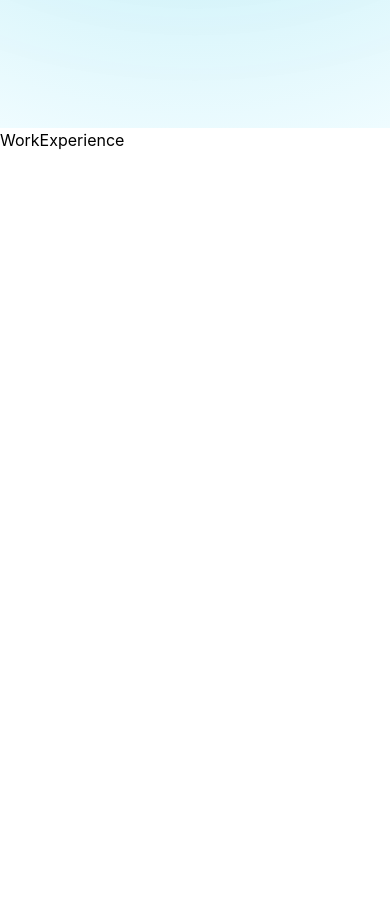
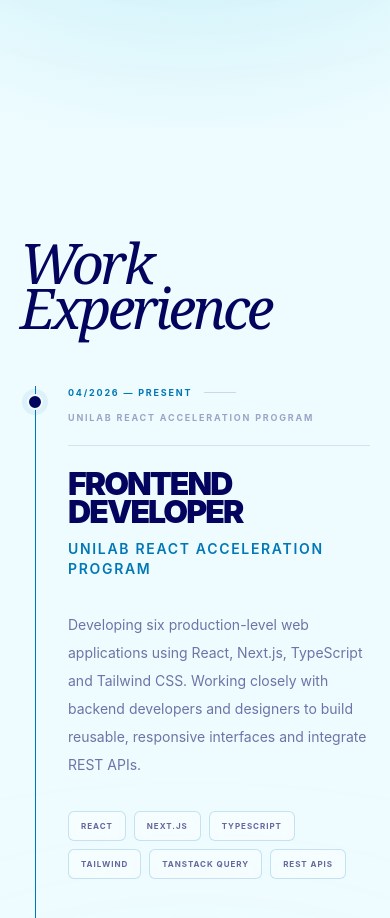
Before and after one commit to Lanssii/Portfolio, a React app: page /skills in a window 390 px wide. Shown: the part 780-1698 px from the top of the page. Before the commit the page ends 932 px from the top, so only its background shows below. Built offline with nearby package versions, Linux system fonts and the light colour scheme; the HTML template or start-up script is replaced by a standard one.

Commit message:
feat(WorkExperience): build static section layout

```diff
--- a/src/components/WorkExperience.tsx
+++ b/src/components/WorkExperience.tsx
@@ -1,4 +1,6 @@
 "use client";
+
+import { useRef } from "react";
 
 const experiences = [
   {
@@ -58,8 +60,92 @@
   },
 ];
 
-export const WorkExperience = () => {
-  return <section>WorkExperience</section>;
+const WorkExperience = () => {
+  const sectionRef = useRef<HTMLElement>(null);
+
+  return (
+    <section
+      ref={sectionRef}
+      id="experience"
+      className="relative overflow-hidden bg-[#effcff] px-5 py-28 text-[#03045e] sm:px-8 lg:py-40"
+    >
+      <div className="pointer-events-none absolute left-1/2 top-1/2 h-[600px] w-[600px] -translate-x-1/2 -translate-y-1/2 rounded-full bg-[#90e0ef]/20 blur-[150px]" />
+
+      <div className="relative z-10 mx-auto max-w-[1400px]">
+        <div>
+          <h2 className="font-serif text-[clamp(3.5rem,8vw,7rem)] italic leading-[0.8] tracking-[-0.06em]">
+            Work Experience
+          </h2>
+        </div>
+
+        <div className="experience-list relative">
+          <div className="absolute left-[15px] top-0 h-full w-px bg-[#03045e]/10 lg:left-[110px]" />
+          <div className="experience-line absolute left-[15px] top-0 h-full w-px origin-top bg-[#0077b6] lg:left-[110px]" />
+
+          <div className="space-y-16 lg:space-y-24 mt-14">
+            {experiences.map((experience) => (
+              <article
+                key={experience.number}
+                className="experience-item relative grid gap-8 pl-12 lg:grid-cols-[220px_1fr] lg:gap-16 lg:pl-0"
+              >
+                <div className="experience-number hidden lg:block">
+                  <span className="font-serif text-[clamp(6rem,11vw,12rem)] italic leading-none tracking-[-0.1em] text-[#03045e]/10">
+                    {experience.number}
+                  </span>
+                </div>
+
+                <div className="experience-dot absolute left-[7px] top-2 h-4 w-4 rounded-full border-2 border-[#effcff] bg-[#03045e] shadow-[0_0_0_5px_rgba(0,119,182,0.08)] transition-all lg:left-[102px]" />
+
+                <div className="experience-content">
+                  <div className="experience-meta mb-5 flex flex-wrap items-center gap-3">
+                    <span className="text-[9px] md:text-[12px] font-bold uppercase tracking-[0.2em] text-[#0077b6] sm:text-[10px]">
+                      {experience.period}
+                    </span>
+                    <span className="h-px w-8 bg-[#03045e]/15" />
+                    <span className="text-[9px] md:text-[10px] font-bold uppercase tracking-[0.2em] text-[#03045e]/35 sm:text-[10px]">
+                      {experience.company}
+                    </span>
+                  </div>
+
+                  <div className="experience-card group relative border-t border-[#03045e]/10 pt-6">
+                    <div className="flex items-start justify-between gap-6">
+                      <div>
+                        <h3 className="experience-title text-[clamp(2rem,4vw,4rem)] font-black uppercase leading-[0.9] tracking-[-0.06em]">
+                          {experience.role}
+                        </h3>
+                        <p className="mt-3 text-sm font-semibold uppercase tracking-[0.12em] text-[#0077b6]">
+                          {experience.company}
+                        </p>
+                      </div>
+                      <div className="experience-arrow hidden text-2xl text-[#0077b6] sm:block">
+                        ↗
+                      </div>
+                    </div>
+
+                    <div className="mt-8 grid gap-8 lg:grid-cols-[1fr_auto] lg:items-end">
+                      <p className="max-w-2xl text-sm leading-7 text-[#03045e]/55 sm:text-base">
+                        {experience.description}
+                      </p>
+                      <div className="flex flex-wrap gap-2 lg:max-w-xs lg:justify-end">
+                        {experience.technologies.map((technology) => (
+                          <span
+                            key={technology}
+                            className="rounded-md border border-[#0077b6]/20 bg-white/40 px-3 py-2 text-[8px] font-bold uppercase tracking-[0.12em] text-[#03045e]/60 backdrop-blur-sm sm:text-[9px] md:text-[10px]"
+                          >
+                            {technology}
+                          </span>
+                        ))}
+                      </div>
+                    </div>
+                  </div>
+                </div>
+              </article>
+            ))}
+          </div>
+        </div>
+      </div>
+    </section>
+  );
 };
 
 export default WorkExperience;
```
